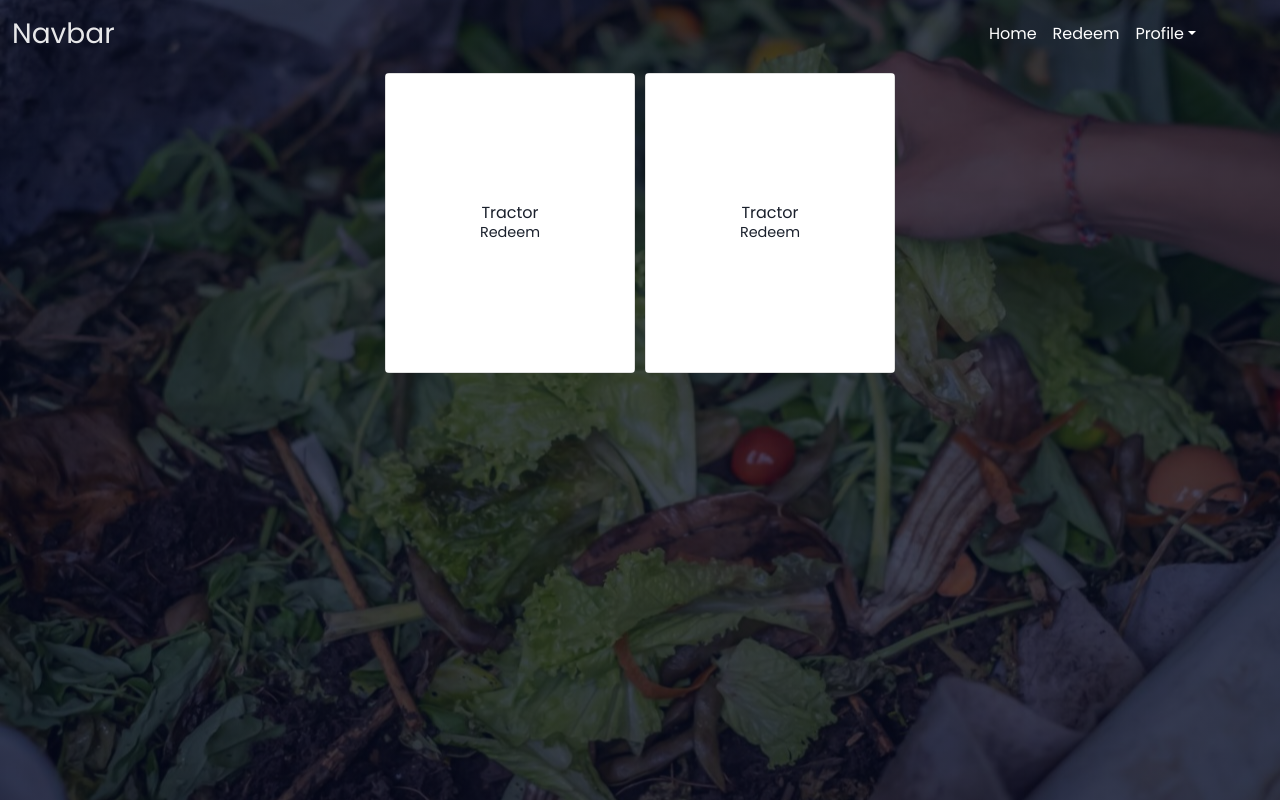
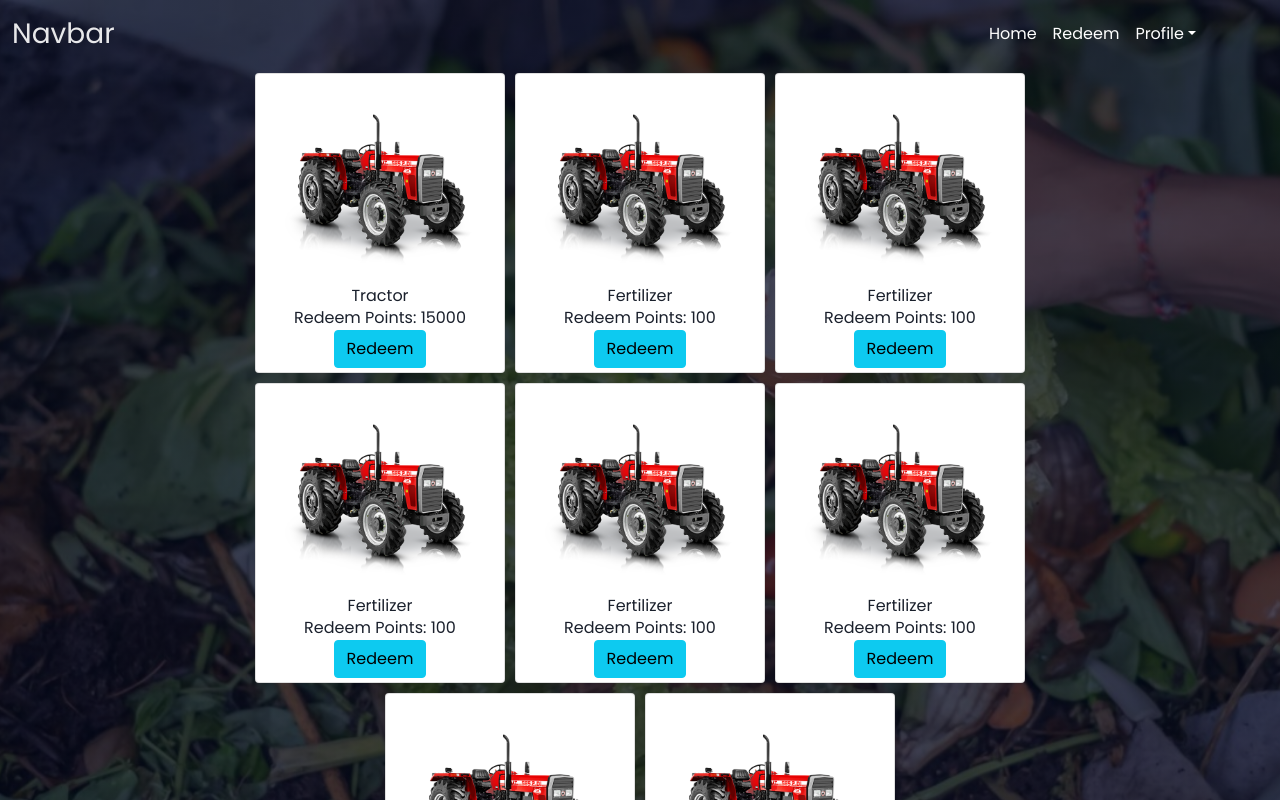
Before and after one commit to jinish08/breaking-code, a React (Create React App) app: page /redeem in a window 1280 px wide. Shown: the top 800 px of the page. Built offline with nearby package versions, Linux system fonts and the light colour scheme.

Commit message:
redeem page

```diff
--- a/src/components/Card.js
+++ /dev/null
@@ -1,16 +0,0 @@
-import React, { Component } from "react";
-
-export class Card extends Component {
-  render() {
-    return (
-      <div class="card">
-        <div class="content">
-          <h1>Tractor</h1>
-          <p>Redeem</p>
-        </div>
-      </div>
-    );
-  }
-}
-
-export default Card;
--- /dev/null
+++ b/src/components/CardRedeem.js
@@ -0,0 +1,72 @@
+import React from "react";
+
+const CardRedeem = (props) => {
+  return (
+    <>
+      <div class="card">
+        <div class="content">
+          <img
+            src="/images/tractor.png"
+            alt="Missing"
+            style={{ borderRadius: "50%" }}
+          />
+          <h2>{props.name}</h2>
+          <p>Redeem Points: {props.points}</p>
+        </div>
+        <button
+          type="button"
+          class="btn btn-info"
+          data-bs-toggle="modal"
+          data-bs-target={"#exampleModal" + props.id}
+        >
+          Redeem
+        </button>
+      </div>
+      <div
+        class="modal fade"
+        id={"exampleModal" + props.id}
+        tabindex="-1"
+        aria-labelledby="exampleModalLabel"
+        aria-hidden="true"
+      >
+        <div class="modal-dialog">
+          <div class="modal-content">
+            <div class="modal-header">
+              <h5 class="modal-title" id="exampleModalLabel">
+                {props.name}
+              </h5>
+              <button
+                type="button"
+                class="btn-close"
+                data-bs-dismiss="modal"
+                aria-label="Close"
+              ></button>
+            </div>
+            <div class="modal-body">
+              Are you sure you want to use {props.points} points for{" "}
+              {props.name}
+            </div>
+            <div class="modal-footer">
+              <button
+                type="button"
+                class="btn btn-secondary"
+                data-bs-dismiss="modal"
+              >
+                Close
+              </button>
+              <button
+                type="button"
+                class="btn btn-primary"
+                data-bs-dismiss="modal"
+              >
+                Confirm Purchase
+              </button>
+            </div>
+          </div>
+        </div>
+      </div>
+    </>
+  );
+};
+
+export default CardRedeem;
--- a/src/css/redeem.css
+++ b/src/css/redeem.css
@@ -21,10 +21,10 @@ body {
   width: 70%;
   margin: auto;
 }
-.container1:hover .card {
+/* .container1:hover .card {
   filter: blur(5px);
   transform: scale(0.7);
-}
+} */
 .container1 .card {
   position: relative;
   width: 250px;
@@ -36,7 +36,14 @@ body {
   transition: 0.5s;
   margin: 5px;
 }
-.container1 .card:hover {
+
+.container1 .card .content {
+  text-align: center;
+  z-index: 2;
+  padding: 0 20px;
+  transition: 0.5s;
+}
+/* .container1 .card:hover {
   filter: blur(0px);
   transform: scale(1);
 }
@@ -71,12 +78,7 @@ body {
 .container1 .card:hover {
   z-index: 1;
 }
-.container1 .card .content {
-  text-align: center;
-  z-index: 2;
-  padding: 0 20px;
-  transition: 0.5s;
-}
+
 .container1 .card:hover .content {
   color: #fff;
 }
@@ -96,4 +98,4 @@ body {
 }
 .container1 .card:hover .content a {
   background: #2196f3;
-}
+} */
--- a/src/pages/Redeem.js
+++ b/src/pages/Redeem.js
@@ -1,7 +1,7 @@
 import React from "react";
 import { Navbar } from "../components/Navbar";
 import "../css/redeem.css";
-import { Card } from "../components/Card";
+import CardRedeem from "../components/CardRedeem";
 
 const Redeem = () => {
   return (
@@ -9,8 +9,14 @@ const Redeem = () => {
       <section class="header">
         <Navbar />
         <div class="container1">
-          <Card />
-          <Card />
+          <CardRedeem id="1" name="Tractor" points="15000" />
+          <CardRedeem id="2" name="Fertilizer" points="100" />
+          <CardRedeem id="3" name="Fertilizer" points="100" />
+          <CardRedeem id="4" name="Fertilizer" points="100" />
+          <CardRedeem id="5" name="Fertilizer" points="100" />
+          <CardRedeem id="6" name="Fertilizer" points="100" />
+          <CardRedeem id="7" name="Fertilizer" points="100" />
+          <CardRedeem id="8" name="Fertilizer" points="100" />
         </div>
       </section>
     </>
```
Also changed, not shown: public/images/tractor.png (added).
